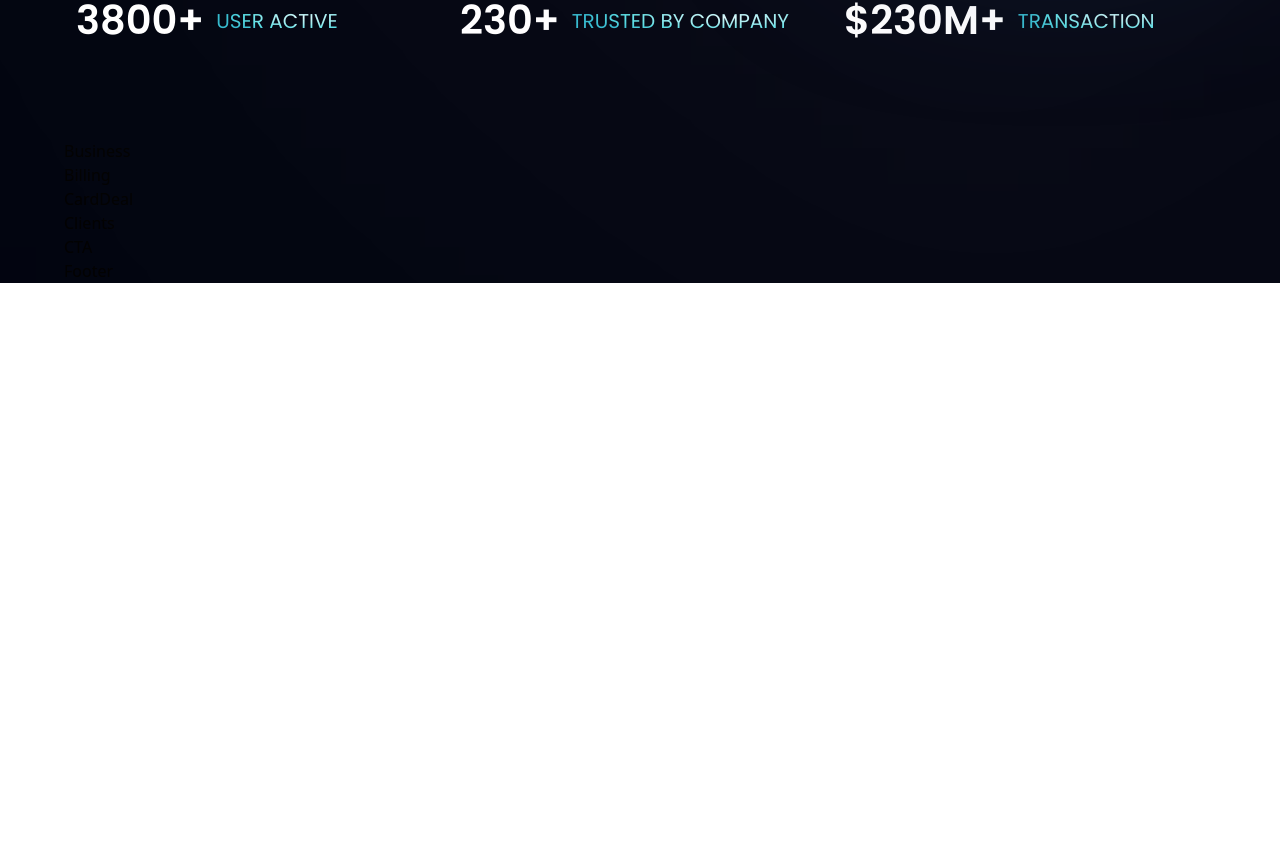
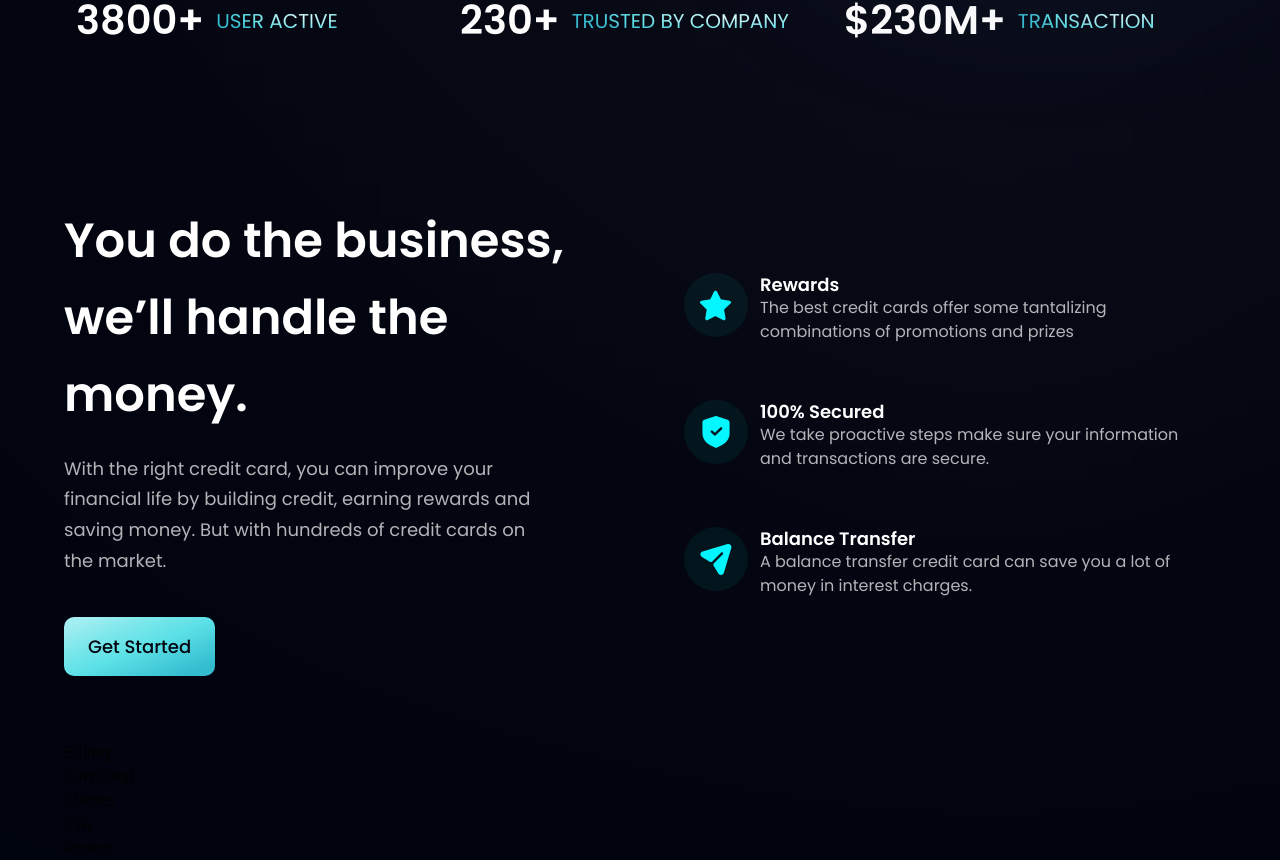
Before and after one commit to andriyhedzyk/modernBankApp, a React (Vite) app in the folder bank_modern_app/: page / in a window 1280 px wide. Shown: the part 836-1696 px from the top of the page. Before the commit the page ends 1119 px from the top, so only its background shows below. Built offline with nearby package versions, Linux system fonts and the light colour scheme.

Commit message:
Create Business section

```diff
--- a/bank_modern_app/src/components/Business.jsx
+++ b/bank_modern_app/src/components/Business.jsx
@@ -1,9 +1,44 @@
-import React from 'react'
+import { features } from "../constants";
+import styles, { layout } from "../style";
+import Button from './Button';
 
-const Business = () => {
-  return (
-    <div>Business</div>
+const FeatureCard = ({ icon, title, content, index}) => (
+  <div className={`flex flex-row p-6 rounded-[20px]
+      ${index !== features.length - 1} ? "mb-6" : "mb-0"} feature-card`} >
+  <div className={`w-[64px] h-[64px] rounded-full ${styles.flexCenter} bg-dimBlue`}>
+      <img src={icon} alt="icon" className="w-[50%] h-[50%] object-contain"/>
+    </div>
+    <div className="flex-1 flex flex-col ml-3">
+      <h4 className="font-poppins font-semibold text-white text-[18px] leading-[23px] mb-1">{title}
+        <p className="font-poppins font-normal text-dimWhite text-[16px] leading-[24px] mb-1">
+          {content}
+        </p>
+      </h4>
+    </div>
+  </div>
+)
+
+const Business = () => (
+  <section id="features" className={layout.section}>
+    <div className={layout.sectionInfo}>
+      <h2 className={styles.heading2}>
+        You do the business, <br className="sm:block hidden"/> we’ll handle the money.
+      </h2>
+      <p className={`${styles.paragraph} max-w-[470px] mt-5`}>
+        With the right credit card, you can improve your financial life by building credit,
+        earning rewards and saving money.
+        But with hundreds of credit cards on the market.
+      </p>
+      <Button styles="mt-10"/>
+    </div>
+
+    <div className={`${layout.sectionImg} flex-col`}>
+      {features.map((feature, index) => (
+        <FeatureCard key={feature.id} {...feature} index={index} />
+      ))}
+    </div>
+
+    </section>
   )
-}
 
 export default Business
--- a/bank_modern_app/src/components/Button.jsx
+++ b/bank_modern_app/src/components/Button.jsx
@@ -1,8 +1,8 @@
 import React from 'react'
 
-const Button = () => {
+const Button = ({styles}) => {
   return (
-    <div>Button</div>
+    <button type="button" className={`py-4 px-6 bg-blue-gradient font-poppins font-medium text-[18px] text-primary outline-none rounded-[10px] ${styles}`}>Get Started</button>
   )
 }
 
```
